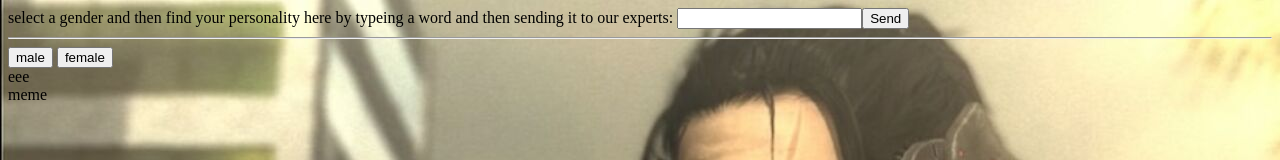
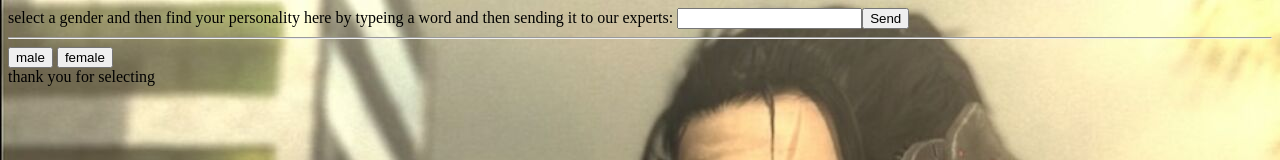
Before and after one commit to Judge7567/Beepboop, a plain HTML site: page index.html in a window 1280 px wide. Shown: the top 160 px of the page. Drawn offline with Linux system fonts and the light colour scheme.

Commit message:
memesong

```diff
--- a/index.html
+++ b/index.html
@@ -13,12 +13,10 @@
         <button class="male">male</button>
         <button class="female">female</button>
 
-        <div class="start-message">eee
+        <div class="start-message">
+            thank you for selecting
         </div>
 
-
-        <div class="end-message">meme
-        </div>
     </div>
 
 
```
